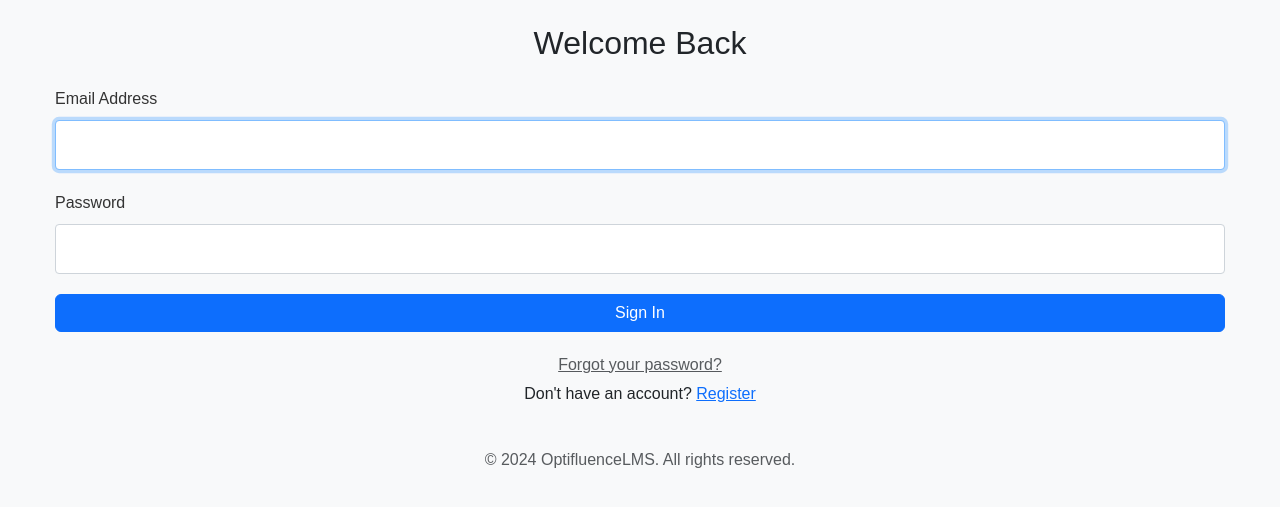
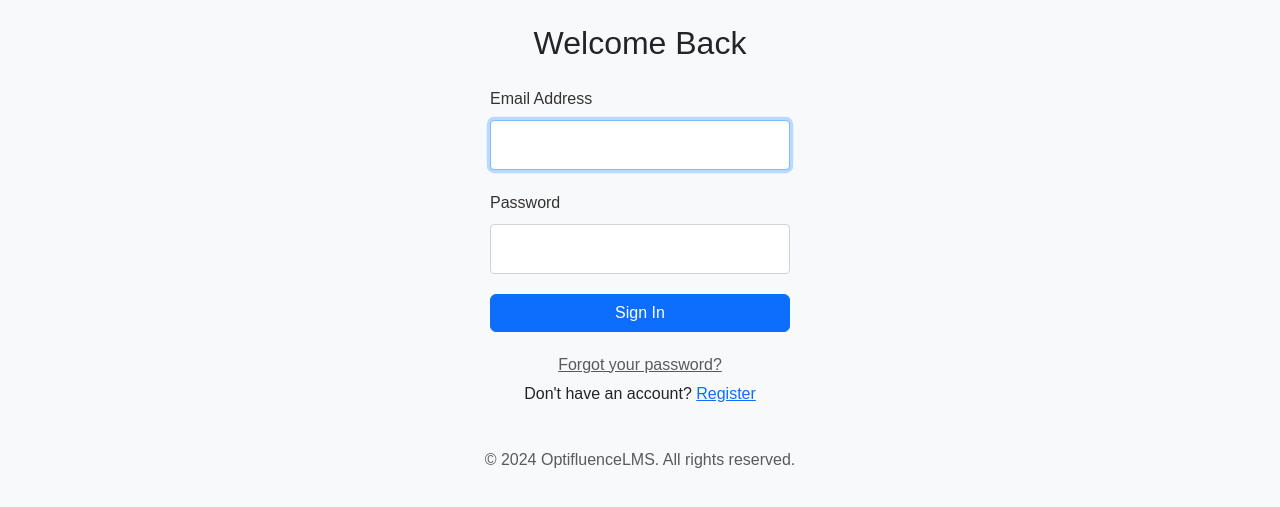
Before and after one commit to lalloyce/optifluenceLMS, a Django app: page /accounts/login/ in a window 1280 px wide. Shown: the part 58-565 px from the top of the page. Run offline with Django 5.2, Linux system fonts and the light colour scheme; parts of the project's set-up code (start-up, migrations or seed data) failed here and were passed over.

Commit message:
fix(login): revised the login form to be centered and smaller

```diff
--- a/static/css/login.css
+++ b/static/css/login.css
@@ -13,6 +13,10 @@
     padding: 2rem;
     border-radius: 8px;
     box-shadow: 0 2px 10px rgba(0, 0, 0, 0.1);
+}
+.auth-form {
+    width: 300px; /* Adjust the width as needed */
+    margin: 0 auto; /* Center the form */
 }
 
 .login-form {
```
